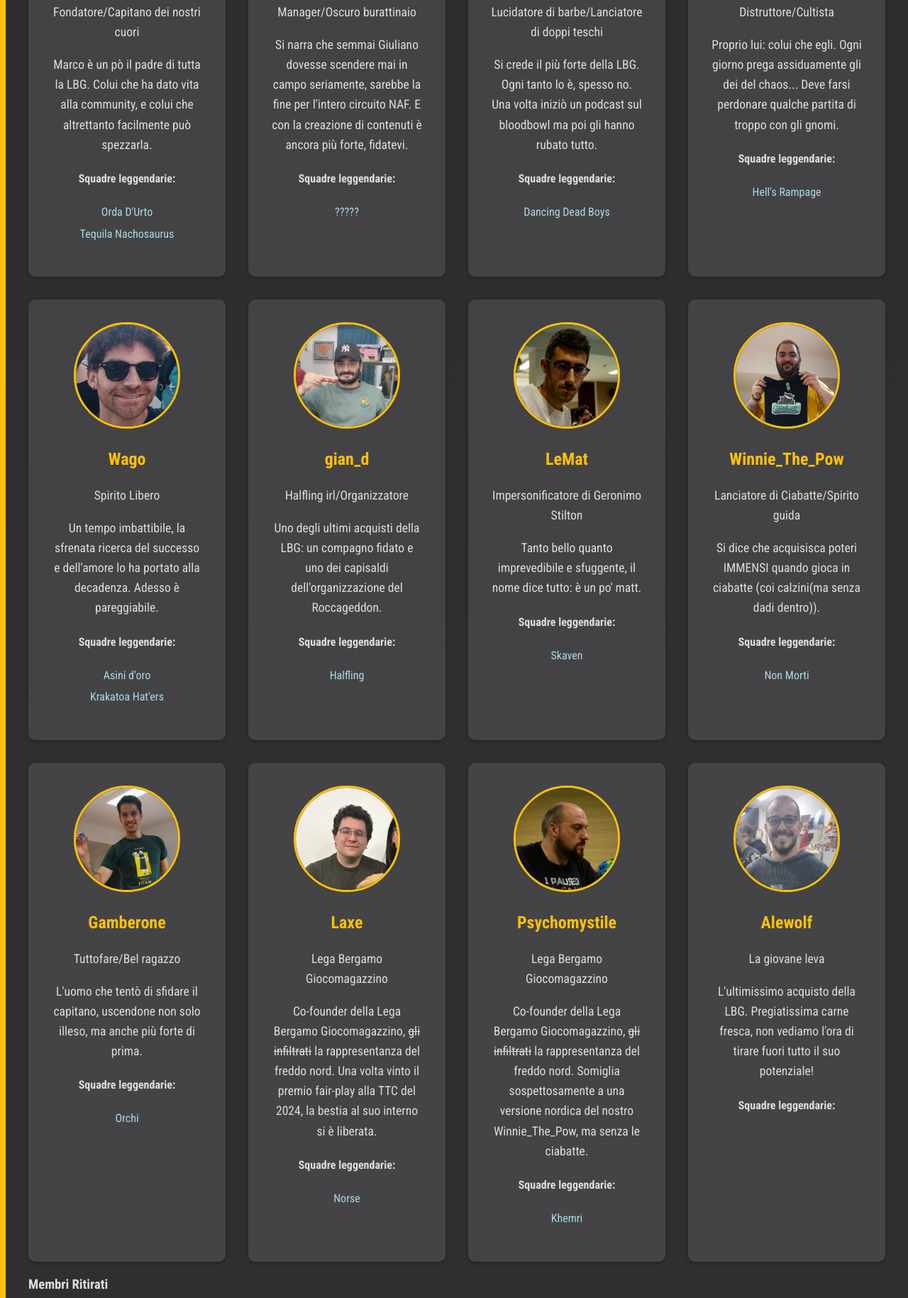
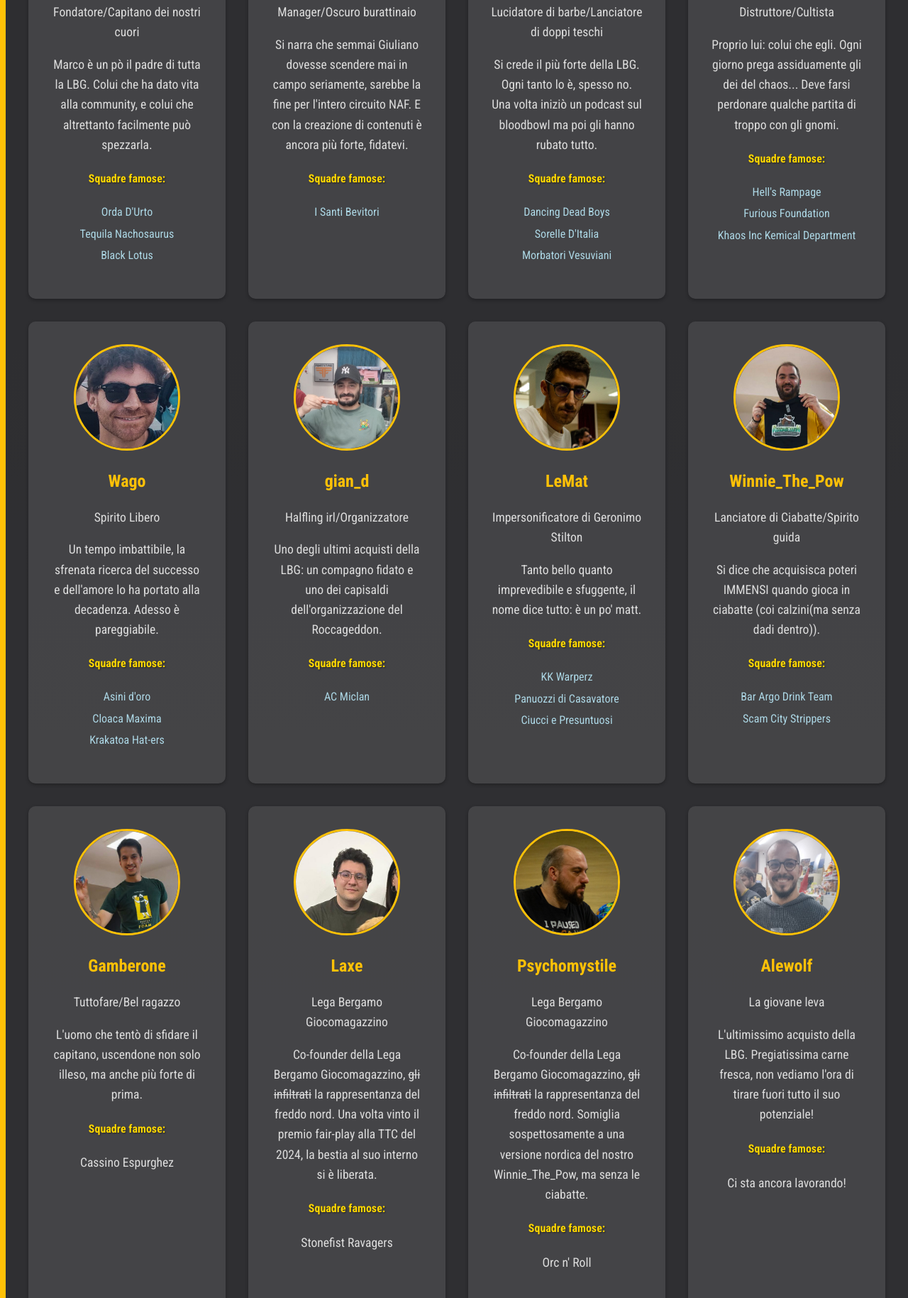
Before and after one commit to AndreaFlea/AndreaFlea.github.io, a plain HTML site: page chisiamo.html in a window 1280 px wide. Shown: the part 1133-2962 px from the top of the page at 71% size. Drawn offline with Linux system fonts and the light colour scheme.

Commit message:
Fine pagina chisiamo
RELEASE

```diff
--- a/chisiamo.html
+++ b/chisiamo.html
@@ -53,10 +53,11 @@
                     <p>Fondatore/Capitano dei nostri cuori</p>
                     <p>Marco è un pò il padre di tutta la LBG. Colui che ha dato vita alla community, e colui che altrettanto facilmente può spezzarla.</p>
                     <div class="legendary-teams">
-                        <h4>Squadre leggendarie:</h4>
+                        <h4>Squadre famose:</h4>
                         <ul>
-                            <li><a href="#" target="_blank" rel="noopener noreferrer">Orda D'Urto</a></li>
-                            <li><a href="#" target="_blank" rel="noopener noreferrer">Tequila Nachosaurus</a></li>
+                            <li><a href="https://lbgi.blogspot.com/2011/09/orda-durto.html" target="_blank" rel="noopener noreferrer">Orda D'Urto</a></li>
+                            <li><a href="https://lbgi.blogspot.com/2012/03/tequila-nachosauros.html" target="_blank" rel="noopener noreferrer">Tequila Nachosaurus</a></li>
+                            <li><a href="https://lbgi.blogspot.com/2023/07/black-lotus.html" target="_blank" rel="noopener noreferrer">Black Lotus</a></li>
                             <!-- Aggiungi altre squadre se necessario -->
                         </ul>
                     </div>
@@ -68,9 +69,9 @@
                     <p>Manager/Oscuro burattinaio</p>
                     <p>Si narra che semmai Giuliano dovesse scendere mai in campo seriamente, sarebbe la fine per l'intero circuito NAF. E con la creazione di contenuti è ancora più forte, fidatevi.</p>
                     <div class="legendary-teams">
-                        <h4>Squadre leggendarie:</h4>
+                        <h4>Squadre famose:</h4>
                         <ul>
-                            <li><a href="#" target="_blank" rel="noopener noreferrer">?????</a></li>
+                            <li><a href="https://lbgi.blogspot.com/2021/11/i-santi-bevitori.html" target="_blank" rel="noopener noreferrer">I Santi Bevitori</a></li>
                             <!-- Aggiungi altre squadre se necessario -->
                         </ul>
                     </div>
@@ -82,9 +83,11 @@
                     <p>Lucidatore di barbe/Lanciatore di doppi teschi</p>
                     <p>Si crede il più forte della LBG. Ogni tanto lo è, spesso no. Una volta iniziò un podcast sul bloodbowl ma poi gli hanno rubato tutto.</p>
                     <div class="legendary-teams">
-                        <h4>Squadre leggendarie:</h4>
+                        <h4>Squadre famose:</h4>
                         <ul>
-                            <li><a href="#" target="_blank" rel="noopener noreferrer">Dancing Dead Boys</a></li>
+                            <li><a href="https://lbgi.blogspot.com/2021/01/dancing-dead-boys.html" target="_blank" rel="noopener noreferrer">Dancing Dead Boys</a></li>
+                            <li><a href="https://lbgi.blogspot.com/2022/09/sorelle-ditalia.html" target="_blank" rel="noopener noreferrer">Sorelle D'Italia</a></li>
+                            <li><a href="https://lbgi.blogspot.com/2023/11/morbatori-vesuviani.html" target="_blank" rel="noopener noreferrer">Morbatori Vesuviani</a></li>
                             <!-- Aggiungi altre squadre se necessario -->
                         </ul>
                     </div>
@@ -96,9 +99,11 @@
                     <p>Distruttore/Cultista</p>
                     <p>Proprio lui: colui che egli. Ogni giorno prega assiduamente gli dei del chaos... Deve farsi perdonare qualche partita di troppo con gli gnomi.</p>
                      <div class="legendary-teams">
-                        <h4>Squadre leggendarie:</h4>
+                        <h4>Squadre famose:</h4>
                         <ul>
-                            <li><a href="#" target="_blank" rel="noopener noreferrer">Hell's Rampage</a></li>
+                            <li><a href="https://lbgi.blogspot.com/2011/09/hells-rampage.html" target="_blank" rel="noopener noreferrer">Hell's Rampage</a></li>
+                            <li><a href="https://lbgi.blogspot.com/2021/12/furius-foundation.html" target="_blank" rel="noopener noreferrer">Furious Foundation</a></li>
+                            <li><a href="https://lbgi.blogspot.com/2023/01/khaos-inc-kemical-department.html" target="_blank" rel="noopener noreferrer">Khaos Inc Kemical Department</a></li>
                             <!-- Aggiungi altre squadre se necessario -->
                         </ul>
                     </div>
@@ -110,10 +115,11 @@
                     <p>Spirito Libero</p>
                     <p>Un tempo imbattibile, la sfrenata ricerca del successo e dell'amore lo ha portato alla decadenza. Adesso è pareggiabile.</p>
                      <div class="legendary-teams">
-                        <h4>Squadre leggendarie:</h4>
+                        <h4>Squadre famose:</h4>
                         <ul>
-                            <li><a href="#" target="_blank" rel="noopener noreferrer">Asini d'oro</a></li>
-                            <li><a href="#" target="_blank" rel="noopener noreferrer">Krakatoa Hat'ers</a></li>
+                            <li><a href="https://lbgi.blogspot.com/2011/09/asini-doro.html" target="_blank" rel="noopener noreferrer">Asini d'oro</a></li>
+                            <li><a href="https://lbgi.blogspot.com/2021/12/cloaca-maxima.html" target="_blank" rel="noopener noreferrer">Cloaca Maxima</a></li>
+                            <li><a href="https://lbgi.blogspot.com/2021/01/krakatoa-hat-ers.html" target="_blank" rel="noopener noreferrer">Krakatoa Hat-ers</a></li>
                             <!-- Aggiungi altre squadre se necessario -->
                         </ul>
                     </div>
@@ -125,9 +131,9 @@
                     <p>Halfling irl/Organizzatore</p>
                     <p>Uno degli ultimi acquisti della LBG: un compagno fidato e uno dei capisaldi dell'organizzazione del Roccageddon.</p>
                      <div class="legendary-teams">
-                        <h4>Squadre leggendarie:</h4>
+                        <h4>Squadre famose:</h4>
                         <ul>
-                            <li><a href="#" target="_blank" rel="noopener noreferrer">Halfling</a></li>
+                            <li><a href="https://lbgi.blogspot.com/2024/01/miclan.html" target="_blank" rel="noopener noreferrer">AC Miclan</a></li>
                             <!-- Aggiungi altre squadre se necessario -->
                         </ul>
                     </div>
@@ -139,9 +145,11 @@
                     <p>Impersonificatore di Geronimo Stilton</p>
                     <p>Tanto bello quanto imprevedibile e sfuggente, il nome dice tutto: è un po' matt.</p>
                      <div class="legendary-teams">
-                        <h4>Squadre leggendarie:</h4>
+                        <h4>Squadre famose:</h4>
                         <ul>
-                            <li><a href="#" target="_blank" rel="noopener noreferrer">Skaven</a></li>
+                            <li><a href="https://lbgi.blogspot.com/2022/08/kk-warperz.html" target="_blank" rel="noopener noreferrer">KK Warperz</a></li>
+                            <li><a href="https://lbgi.blogspot.com/2022/12/questi-nani-del-chaos-sono-allenati-da.html" target="_blank" rel="noopener noreferrer">Panuozzi di Casavatore</a></li>
+                            <li><a href="https://lbgi.blogspot.com/2023/11/ciucci-e-presuntuosi.html" target="_blank" rel="noopener noreferrer">Ciucci e Presuntuosi</a></li>
                             <!-- Aggiungi altre squadre se necessario -->
                         </ul>
                     </div>
@@ -153,9 +161,10 @@
                     <p>Lanciatore di Ciabatte/Spirito guida</p>
                     <p>Si dice che acquisisca poteri IMMENSI quando gioca in ciabatte (coi calzini(ma senza dadi dentro)).</p>
                      <div class="legendary-teams">
-                        <h4>Squadre leggendarie:</h4>
+                        <h4>Squadre famose:</h4>
                         <ul>
-                            <li><a href="#" target="_blank" rel="noopener noreferrer">Non Morti</a></li>
+                            <li><a href="https://lbgi.blogspot.com/2024/10/bar-argo-drink-team.html" target="_blank" rel="noopener noreferrer">Bar Argo Drink Team</a></li>
+                            <li><a href="https://lbgi.blogspot.com/2024/01/winx-club.html" target="_blank" rel="noopener noreferrer">Scam City Strippers</a></li>
                             <!-- Aggiungi altre squadre se necessario -->
                         </ul>
                     </div>
@@ -167,9 +176,9 @@
                     <p>Tuttofare/Bel ragazzo</p>
                     <p>L'uomo che tentò di sfidare il capitano, uscendone non solo illeso, ma anche più forte di prima. </p>
                      <div class="legendary-teams">
-                        <h4>Squadre leggendarie:</h4>
+                        <h4>Squadre famose:</h4>
                         <ul>
-                            <li><a href="#" target="_blank" rel="noopener noreferrer">Orchi</a></li>
+                            <li><p>Cassino Espurghez</p></li>
                             <!-- Aggiungi altre squadre se necessario -->
                         </ul>
                     </div>
@@ -181,9 +190,9 @@
                     <p>Lega Bergamo Giocomagazzino</p>
                     <p>Co-founder della Lega Bergamo Giocomagazzino, <s>gli infiltrati</s> la rappresentanza del freddo nord. Una volta vinto il premio fair-play alla TTC del 2024, la bestia al suo interno si è liberata.</p>
                      <div class="legendary-teams">
-                        <h4>Squadre leggendarie:</h4>
+                        <h4>Squadre famose:</h4>
                         <ul>
-                            <li><a href="#" target="_blank" rel="noopener noreferrer">Norse</a></li>
+                            <li><p>Stonefist Ravagers</p></li>
                             <!-- Aggiungi altre squadre se necessario -->
                         </ul>
                     </div>
@@ -195,9 +204,9 @@
                     <p>Lega Bergamo Giocomagazzino</p>
                     <p>Co-founder della Lega Bergamo Giocomagazzino, <s>gli infiltrati</s> la rappresentanza del freddo nord. Somiglia sospettosamente a una versione nordica del nostro Winnie_The_Pow, ma senza le ciabatte. </p>
                      <div class="legendary-teams">
-                        <h4>Squadre leggendarie:</h4>
+                        <h4>Squadre famose:</h4>
                         <ul>
-                            <li><a href="#" target="_blank" rel="noopener noreferrer">Khemri</a></li>
+                            <li><p>Orc n' Roll</p></li>
                             <!-- Aggiungi altre squadre se necessario -->
                         </ul>
                     </div>
@@ -209,10 +218,10 @@
                     <p>La giovane leva</p>
                     <p>L'ultimissimo acquisto della LBG. Pregiatissima carne fresca, non vediamo l'ora di tirare fuori tutto il suo potenziale!</p>
                      <div class="legendary-teams">
-                        <h4>Squadre leggendarie:</h4>
+                        <h4>Squadre famose:</h4>
                         <!-- Lista vuota o messaggio tipo <p>Nessuna squadra leggendaria nota.</p> -->
                         <ul>
-                            <!-- Aggiungi squadre quando disponibili -->
+                            <p>Ci sta ancora lavorando!</p>
                         </ul>
                     </div>
                 </div>
@@ -225,12 +234,14 @@
                 <div class="member-card retired-card">
                     <img src="img chisiamo/ritirato.jpg" alt="Avatar generico per membro ritirato">
                     <h3>Palmiro Sempreverde</h3>
-                    <p>RETIRED</p>
+                    <p>RETIRED(?)</p>
                     <p>Un tempo temibile villain dell'intera lega, Palmiro milita ancora all'interno dei circuiti più nascosti alla luce del sole...</p>
                      <div class="legendary-teams">
-                        <h4>Squadre leggendarie:</h4>
+                        <h4>Squadre famose:</h4>
                         <ul>
-                            <li><a href="#" target="_blank" rel="noopener noreferrer">Nome Squadra 1 Palmiro</a></li>
+                            <li><a href="https://lbgi.blogspot.com/2021/01/acid-army.html" target="_blank" rel="noopener noreferrer">Acid Army</a></li>
+                            <li><a href="https://lbgi.blogspot.com/2021/04/scoreggioni-impavidi.html" target="_blank" rel="noopener noreferrer">Scoreggioni Impavidi</a></li>
+                            <li><a href="https://lbgi.blogspot.com/2011/09/elfattoni.html" target="_blank" rel="noopener noreferrer">Elfattoni</a></li>
                             <!-- Aggiungi altre squadre se necessario -->
                         </ul>
                     </div>
@@ -242,9 +253,9 @@
                     <p>RETIRED(?)</p>
                     <p>Nonostante i suoi leggendari BDSM (Big Dicks and Sexy Muscles) non solcano più i campi da tempo, il Maltese aiuta ancora la LBG in diversi ambiti.</p>
                      <div class="legendary-teams">
-                        <h4>Squadre leggendarie:</h4>
+                        <h4>Squadre famose:</h4>
                         <ul>
-                            <li><a href="#" target="_blank" rel="noopener noreferrer">BDSM (Big Dicks and Sexy Muscles)</a></li>
+                            <li><a href="https://lbgi.blogspot.com/2021/01/black-dicks-and-sexy-muscles.html" target="_blank" rel="noopener noreferrer">BDSM (Big Dicks and Sexy Muscles)</a></li>
                             <!-- Aggiungi altre squadre se necessario -->
                         </ul>
                     </div>
@@ -256,9 +267,9 @@
                     <p>RETIRED</p>
                     <p>Uno dei più enigmatici giocatori, conosciuto per i suoi leggendari nani "i Valhalla BlitzHard". Ha appeso da tempo la palla chiodata in favore di una vita tranquilla.</p>
                      <div class="legendary-teams">
-                        <h4>Squadre leggendarie:</h4>
+                        <h4>Squadre famose:</h4>
                         <ul>
-                            <li><a href="#" target="_blank" rel="noopener noreferrer">I Valhalla BlitzHard</a></li>
+                            <li><a href="https://lbgi.blogspot.com/2021/02/valhalla-blitzhard.html" target="_blank" rel="noopener noreferrer">Valhalla BlitzHard</a></li>
                             <!-- Aggiungi altre squadre se necessario -->
                         </ul>
                     </div>
@@ -270,9 +281,9 @@
                     <p>RETIRED</p>
                     <p>Conosciuto anche come il Re dei Sepolcri, in pochi lo hanno conosciuto. Ancora meno conoscono la sua leggendaria squadra: i Re dei Sepolcri "Re dei Sepolcri".</p>
                      <div class="legendary-teams">
-                        <h4>Squadre leggendarie:</h4>
+                        <h4>Squadre famose:</h4>
                         <ul>
-                            <li><a href="#" target="_blank" rel="noopener noreferrer">Re dei Sepolcri "Re dei Sepolcri"</a></li>
+                            <li><a href="https://lbgi.blogspot.com/2011/09/re-dei-sepolcri.html" target="_blank" rel="noopener noreferrer">Re dei Sepolcri "Re dei Sepolcri"</a></li>
                             <!-- Aggiungi altre squadre se necessario -->
                         </ul>
                     </div>
@@ -283,13 +294,6 @@
                     <h3>Zazu</h3>
                     <p>RETIRED</p>
                     <p>Zazzu, Zazu, Zazzulia, Zazzurella... nonostante i suoi molteplici nomi, resta una sola certezza: è di certo la giocatrice più forte di tutti i tempi. Lascia infatti la lega con il 100% di Win Rate.</p>
-                     <div class="legendary-teams">
-                        <h4>Squadre leggendarie:</h4>
-                        <ul>
-                             <li><a href="#" target="_blank" rel="noopener noreferrer">Squadra con 100% Win Rate</a></li>
-                            <!-- Aggiungi altre squadre se necessario -->
-                        </ul>
-                    </div>
                 </div>
             </div> <!-- Fine member-grid membri ritirati -->
         </section>
--- a/style.css
+++ b/style.css
@@ -1358,3 +1358,8 @@
   .member-card .legendary-teams ul li {
     margin-bottom: 5px; /* Spazio sotto ogni nome di squadra */
   }
+
+  .member-card .legendary-teams h4 {
+    color: #FFD700; /* Giallo oro */
+    text-shadow: 1px 1px 2px rgba(0, 0, 0, 0.5); /* Ombra leggera scura */
+  }
```
